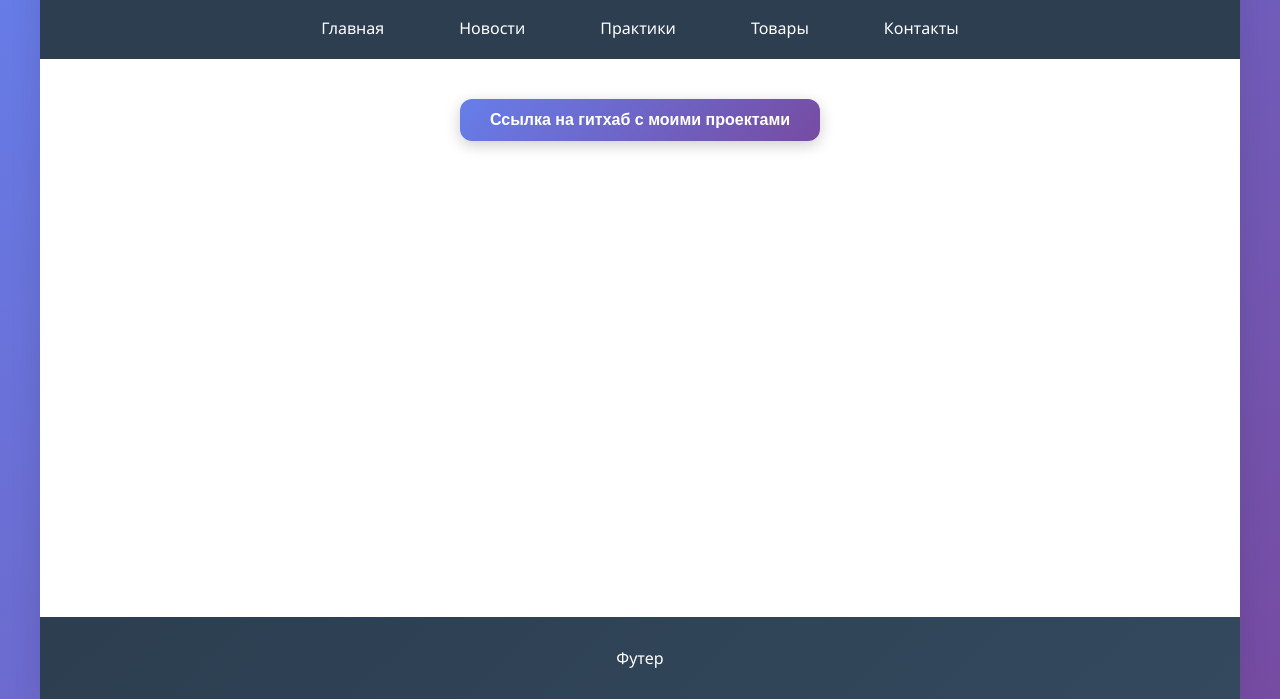
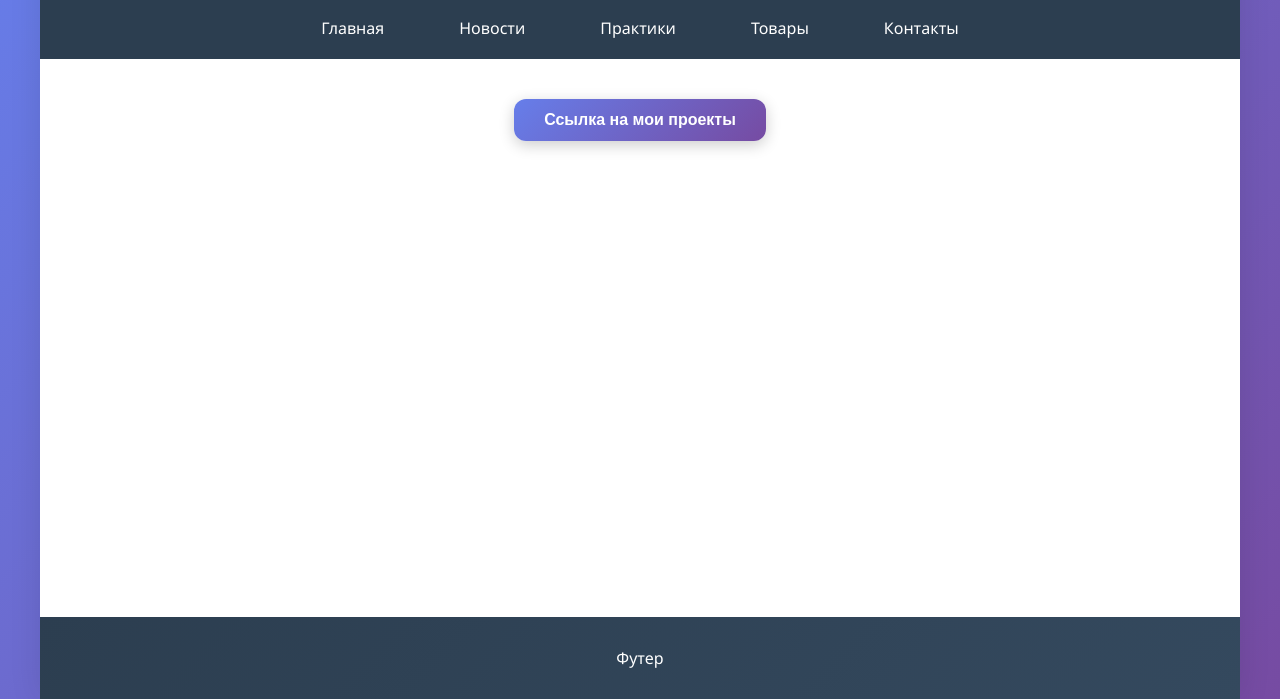
Before and after one commit to ishikhin/KR1_Front_Back, a website: page pages/practices.html in a window 1280 px wide. Shown: the part 101-800 px from the top of the page. Drawn offline with Linux system fonts and the light colour scheme.

```diff
--- a/pages/practices.html
+++ b/pages/practices.html
@@ -21,7 +21,7 @@
     </div>
     <main class="content">
         <form action="https://github.com/ishikhin?tab=repositories">
-            <input class="practice-button" type="submit" value="Ссылка на гитхаб с моими проектами" />
+            <input class="practice-button" type="submit" value="Ссылка на мои проекты" />
         </form>
     </main>
     <div class="footer">Футер</div>
```
Also changed, not shown: index.html (+1 -1 lines).
